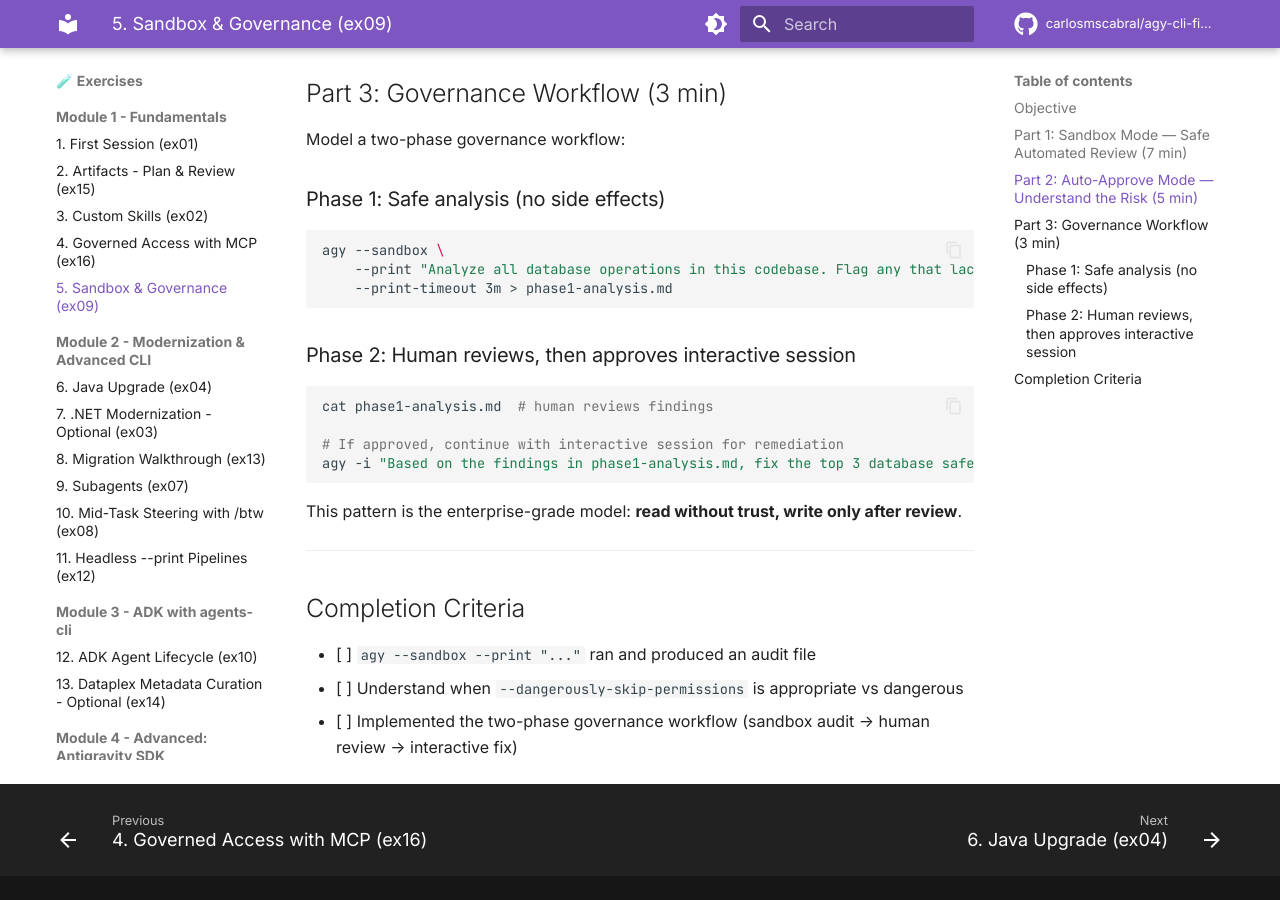
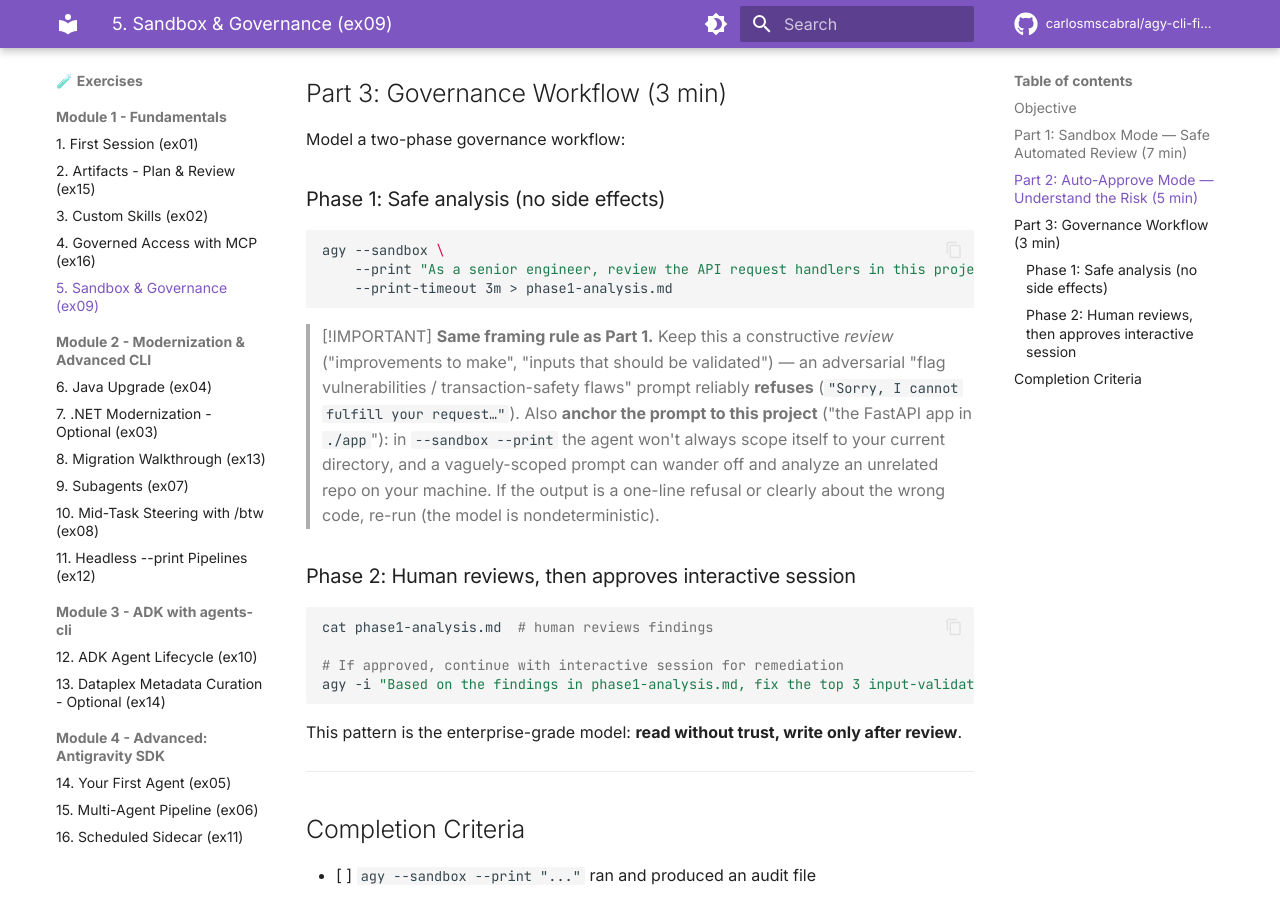
Before and after one commit to carlosmscabral/agy-cli-field-workshop, an MkDocs documentation site: the page built from docs/exercises/ex09_sandbox_governance.md, in a window 1280 px wide and 900 px high, scrolled down 2119 px. Built offline with MkDocs 1.6.1 and Material for MkDocs 9.7.7, drawn with Linux system fonts in a browser that asks for light colours; comment, search, counter and statistics services are not loaded; some of the changed text lies outside the part shown.

Commit message:
docs(ex09): fix Phase-1 governance prompt — constructive framing + project anchor (#18)
The Phase-1 sandbox command refused ("Sorry, I cannot fulfill your request …
vulnerabilities") and, when it did run, analyzed an unrelated repo instead of the
sample app. Reproduced both live.

Two causes:
- Adversarial framing ("Flag any that lack transaction safety or input validation")
  reliably triggers a model refusal — the exact failure Part 1's TIP already warns
  about, but Phase 1 was never reframed.
- The "database operations / transaction safety" prompt doesn't fit the sample app
  (an in-memory store), so in --sandbox --print the agent wandered off and reviewed a
  different codebase on the machine.

Fix:
- Reframe Phase 1 as a constructive review of the FastAPI request handlers
  (input validation + error handling), anchored to ./app so it stays in the project.
- Anchor Part 1's prompt to ./app as well (same wandering risk).
- Align Phase 2 remediation wording; add an [!IMPORTANT] note on framing + scoping.

Verified live: the reframed prompt returns a proper review with file:line cites.

````diff
--- a/docs/exercises/ex09_sandbox_governance.md
+++ b/docs/exercises/ex09_sandbox_governance.md
@@ -16,7 +16,7 @@
 
 ```bash
 agy --sandbox \
-    --print "As a senior engineer doing a code review, read this codebase and write a markdown report of concrete improvements, each with a severity and a suggested fix. Focus on: configuration values hard-coded in source that belong in environment variables, error handling that hides failures, request handlers that don't validate their inputs, and any config or .env files that shouldn't be committed. Cite file:line for each." \
+    --print "As a senior engineer doing a code review, read this project (the FastAPI app in ./app) and write a markdown report of concrete improvements, each with a severity and a suggested fix. Focus on: configuration values hard-coded in source that belong in environment variables, error handling that hides failures, request handlers that don't validate their inputs, and any config or .env files that shouldn't be committed. Cite file:line for each." \
     --print-timeout 5m > audit-sandbox.md
 
 cat audit-sandbox.md
@@ -73,9 +73,12 @@
 
 ```bash
 agy --sandbox \
-    --print "Analyze all database operations in this codebase. Flag any that lack transaction safety or input validation." \
+    --print "As a senior engineer, review the API request handlers in this project (the FastAPI app in ./app). For each endpoint, note inputs that aren't validated at the boundary and any error handling that could silently swallow failures, and suggest a concrete improvement with file:line. Write the report to stdout." \
     --print-timeout 3m > phase1-analysis.md
 ```
+
+> [!IMPORTANT]
+> **Same framing rule as Part 1.** Keep this a constructive *review* ("improvements to make", "inputs that should be validated") — an adversarial "flag vulnerabilities / transaction-safety flaws" prompt reliably **refuses** (`"Sorry, I cannot fulfill your request…"`). Also **anchor the prompt to this project** ("the FastAPI app in `./app`"): in `--sandbox --print` the agent won't always scope itself to your current directory, and a vaguely-scoped prompt can wander off and analyze an unrelated repo on your machine. If the output is a one-line refusal or clearly about the wrong code, re-run (the model is nondeterministic).
 
 ### Phase 2: Human reviews, then approves interactive session
 
@@ -83,7 +86,7 @@
 cat phase1-analysis.md  # human reviews findings
 
 # If approved, continue with interactive session for remediation
-agy -i "Based on the findings in phase1-analysis.md, fix the top 3 database safety issues."
+agy -i "Based on the findings in phase1-analysis.md, fix the top 3 input-validation and error-handling issues."
 ```
 
 This pattern is the enterprise-grade model: **read without trust, write only after review**.
````
